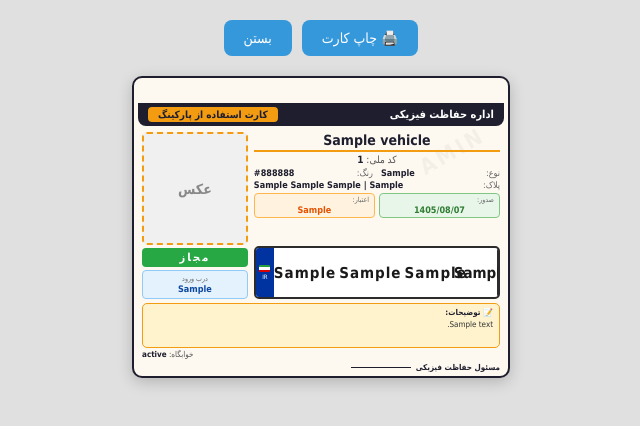
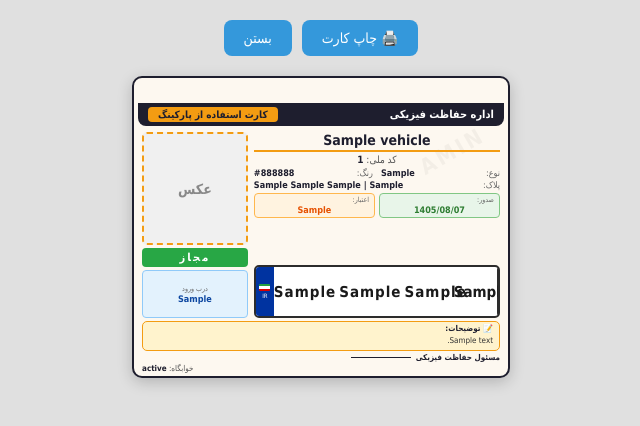
Before and after one commit to irancell939-dotcom/flask-notification-app, a Python web app: template templates/print_card.html in a window 1280 px wide. Shown: the top 426 px of the page, without its empty margins (319-959 px from the left). Run offline with Jinja, Linux system fonts and the light colour scheme; the template is opened without the code that fills it: most values are stand-ins (such as "Sample title", 1, 10 or a date in 2020).

Commit message:
Update print_card.html

```diff
--- a/templates/print_card.html
+++ b/templates/print_card.html
@@ -330,17 +330,18 @@
             color: #0d47a1;
         }
 
-        /* کادر نارنجی برای توضیحات - عرض کامل */
+        /* کادر نارنجی برای توضیحات - ارتفاع کم‌شده */
         .description-box {
-            margin: 4px 8px 0 8px;
+            margin: 3px 8px 0 8px;
             background: #fff3cd;
             border: 1.5px solid #f39c12;
             border-radius: 5px;
-            padding: 3px 6px;
+            padding: 2px 6px;
             font-size: 8px;
-            line-height: 1.4;
+            line-height: 1.3;
             color: #333;
-            min-height: 1.2cm;
+            min-height: 0.8cm;
+            max-height: 0.9cm;
             display: flex;
             flex-direction: column;
         }
@@ -355,24 +356,13 @@
         .desc-text {
             flex: 1;
             overflow: hidden;
+            white-space: nowrap;
+            text-overflow: ellipsis;
         }
 
-        /* اطلاعات پایین (خوابگاه) */
-        .bottom-info {
-            padding: 2px 8px;
-            font-size: 8px;
-            color: #555;
-            display: flex;
-            justify-content: flex-end;
-        }
-
-        .bottom-info strong {
-            color: #1e1e2e;
-        }
-
-        /* مسئول حفاظت فیزیکی */
+        /* مسئول حفاظت فیزیکی - حالا بالاتر */
         .security-official {
-            padding: 2px 8px 4px 8px;
+            padding: 2px 8px 1px 8px;
             font-size: 8px;
             color: #1e1e2e;
             font-weight: bold;
@@ -385,6 +375,19 @@
             flex: 1;
             border-top: 1px solid #1e1e2e;
             max-width: 60px;
+        }
+
+        /* اطلاعات خوابگاه - حالا پایین‌تر */
+        .bottom-info {
+            padding: 1px 8px 3px 8px;
+            font-size: 8px;
+            color: #555;
+            display: flex;
+            justify-content: flex-end;
+        }
+
+        .bottom-info strong {
+            color: #1e1e2e;
         }
 
         /* واترمارک */
@@ -537,26 +540,26 @@
 
         </div>
 
-        <!-- کادر نارنجی برای توضیحات - عرض کامل -->
+        <!-- کادر نارنجی برای توضیحات - ارتفاع کم‌شده -->
         {% if vehicle.description %}
         <div class="description-box">
             <div class="desc-title">📝 توضیحات:</div>
-            <div class="desc-text">{{ vehicle.description[:120] }}{% if vehicle.description|length > 120 %}...{% endif %}</div>
+            <div class="desc-text">{{ vehicle.description[:100] }}{% if vehicle.description|length > 100 %}...{% endif %}</div>
         </div>
         {% endif %}
 
-        <!-- اطلاعات پایین (خوابگاه) -->
+        <!-- مسئول حفاظت فیزیکی - حالا بالاتر (جای خوابگاه) -->
+        <div class="security-official">
+            مسئول حفاظت فیزیکی
+            <span class="line"></span>
+        </div>
+
+        <!-- اطلاعات خوابگاه - حالا پایین‌تر (جای مسئول) -->
         {% if vehicle.dormitory_status %}
         <div class="bottom-info">
             <span>خوابگاه: <strong>{{ vehicle.dormitory_status }}</strong></span>
         </div>
         {% endif %}
-
-        <!-- مسئول حفاظت فیزیکی -->
-        <div class="security-official">
-            مسئول حفاظت فیزیکی
-            <span class="line"></span>
-        </div>
     </div>
 
     <script>
```
